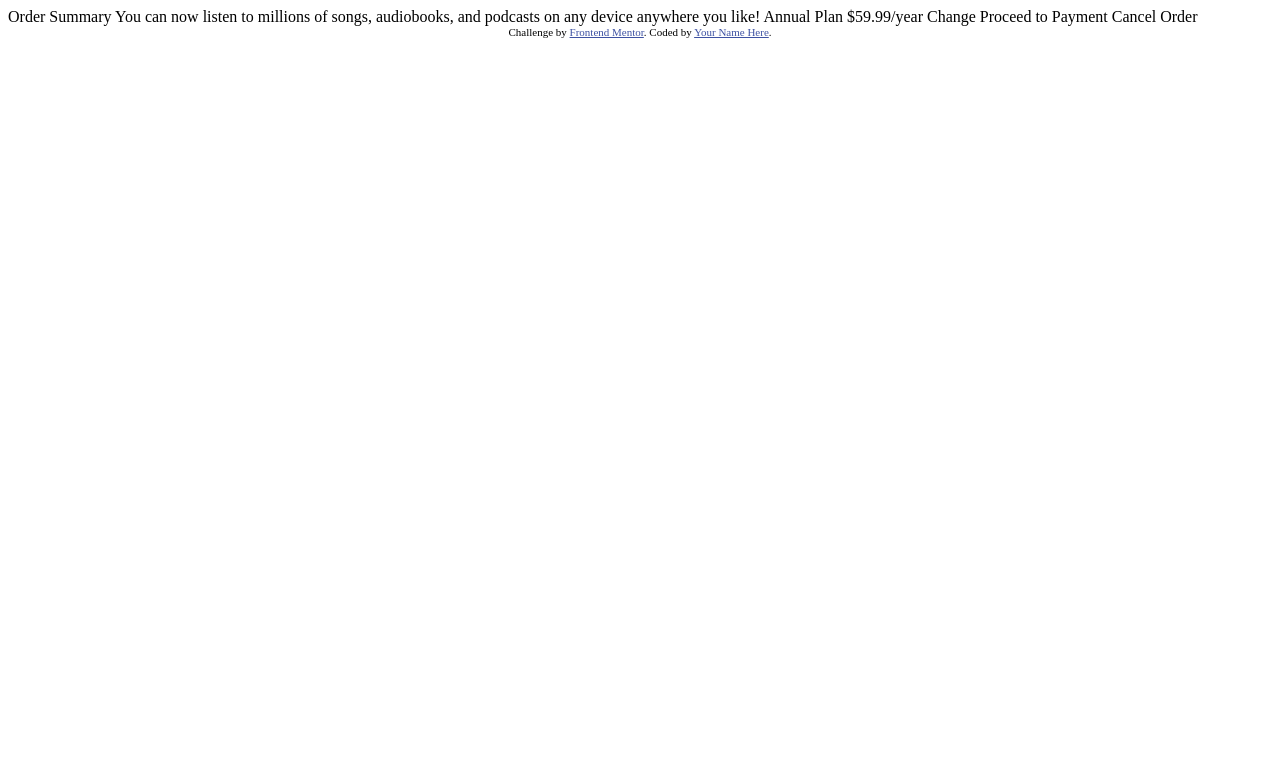
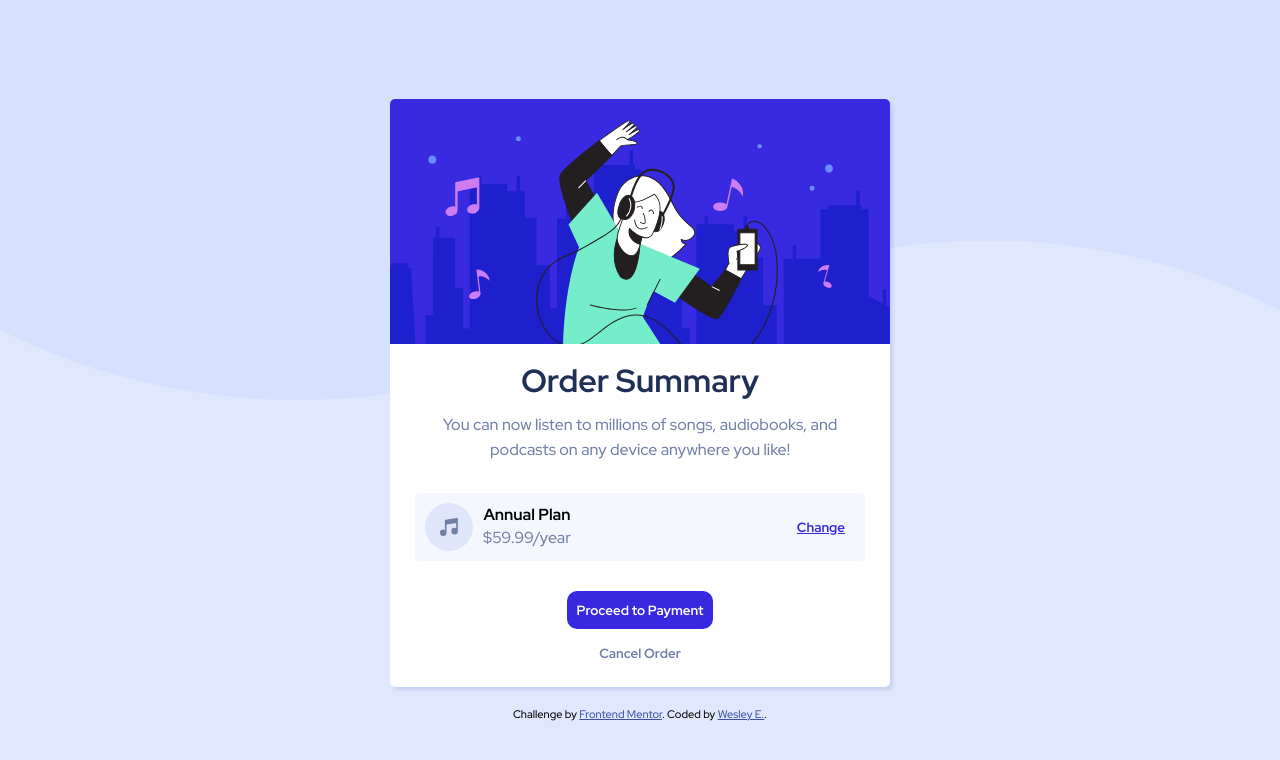
Before and after one commit to wesleyellsworth/Frontend-Mentor-Order-Summary, a plain HTML site: page index.html in a window 1280 px wide. Drawn offline with Linux system fonts and the light colour scheme.

Commit message:
project completed

```diff
--- a/index.html
+++ b/index.html
@@ -5,33 +5,35 @@
   <meta name="viewport" content="width=device-width, initial-scale=1.0"> <!-- displays site properly based on user's device -->
 
   <link rel="icon" type="image/png" sizes="32x32" href="./images/favicon-32x32.png">
+  <link rel="stylesheet" href="css/main.css">
 
   <title>Frontend Mentor | Order summary card</title>
-
-  <!-- Feel free to remove these styles or customise in your own stylesheet 👍 -->
-  <style>
-    .attribution { font-size: 11px; text-align: center; }
-    .attribution a { color: hsl(228, 45%, 44%); }
-  </style>
 </head>
 <body>
-
-  Order Summary
-
-  You can now listen to millions of songs, audiobooks, and podcasts on any
-  device anywhere you like!
-
-  Annual Plan
-  $59.99/year
-
-  Change
-
-  Proceed to Payment
-  Cancel Order
-
+  <div class="bg_image"></div>
+  <div class="container">
+    <img src="/images/illustration-hero.svg" class="hero" alt="">
+    <h1>Order Summary</h1>
+    <p class="desc">You can now listen to millions of songs, audiobooks, and podcasts on any device anywhere you like!
+    </p>
+    <div class="pricing">
+      <article>
+        <img src="/images/icon-music.svg" alt="">
+        <div>
+          <h4>Annual Plan</h4>
+          <p>$59.99/year</p>
+        </div>
+      </article>
+      <button class="btn btn-change">Change</button>
+    </div>
+    <div class="buttons">
+      <button class="btn btn-primary">Proceed to Payment</button>
+      <button class="btn btn-secondary">Cancel Order</button>
+    </div>
+  </div>
   <div class="attribution">
     Challenge by <a href="https://www.frontendmentor.io?ref=challenge" target="_blank">Frontend Mentor</a>.
-    Coded by <a href="#">Your Name Here</a>.
+    Coded by <a href="#">Wesley E.</a>.
   </div>
 </body>
 </html>
```
